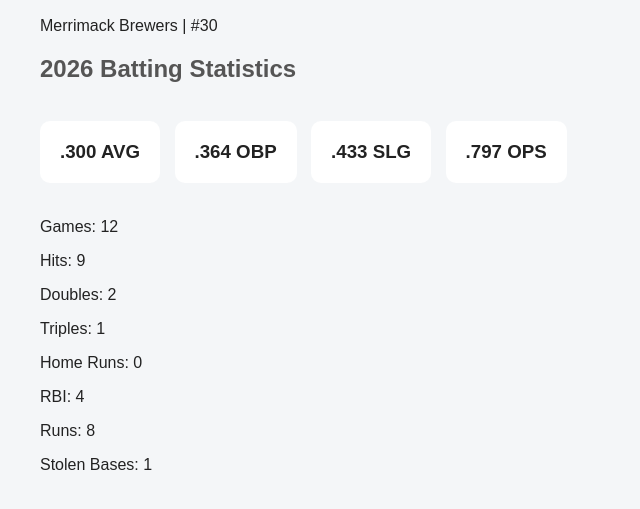
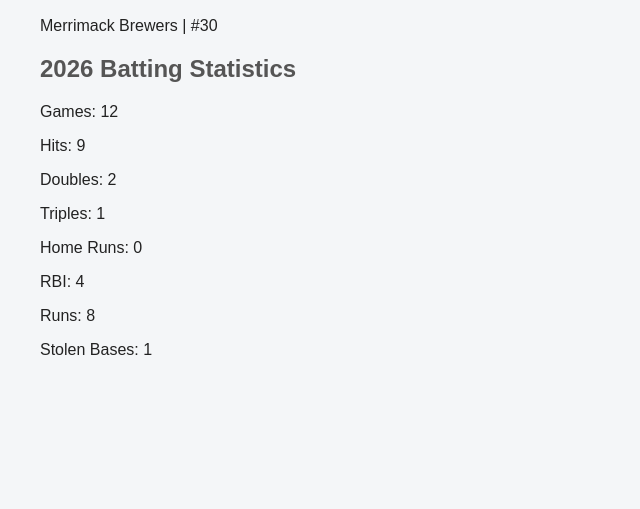
Before and after one commit to camdenguay12/camden-guay-player-dashboard, a plain HTML site: page index.html in a window 1280 px wide. Shown: the part 167-676 px from the top of the page, without its empty margins (0-640 px from the left). Drawn offline with Linux system fonts and the light colour scheme.

Commit message:
Update index.html

```diff
--- a/index.html
+++ b/index.html
@@ -12,10 +12,7 @@
 
     <h2>2026 Batting Statistics</h2>
 
-    <h3>.300 AVG</h3>
-    <h3>.364 OBP</h3>
-    <h3>.433 SLG</h3>
-    <h3>.797 OPS</h3>
+<div id="current-stats"></div>
 
     <p>Games: 12</p>
     <p>Hits: 9</p>
```
